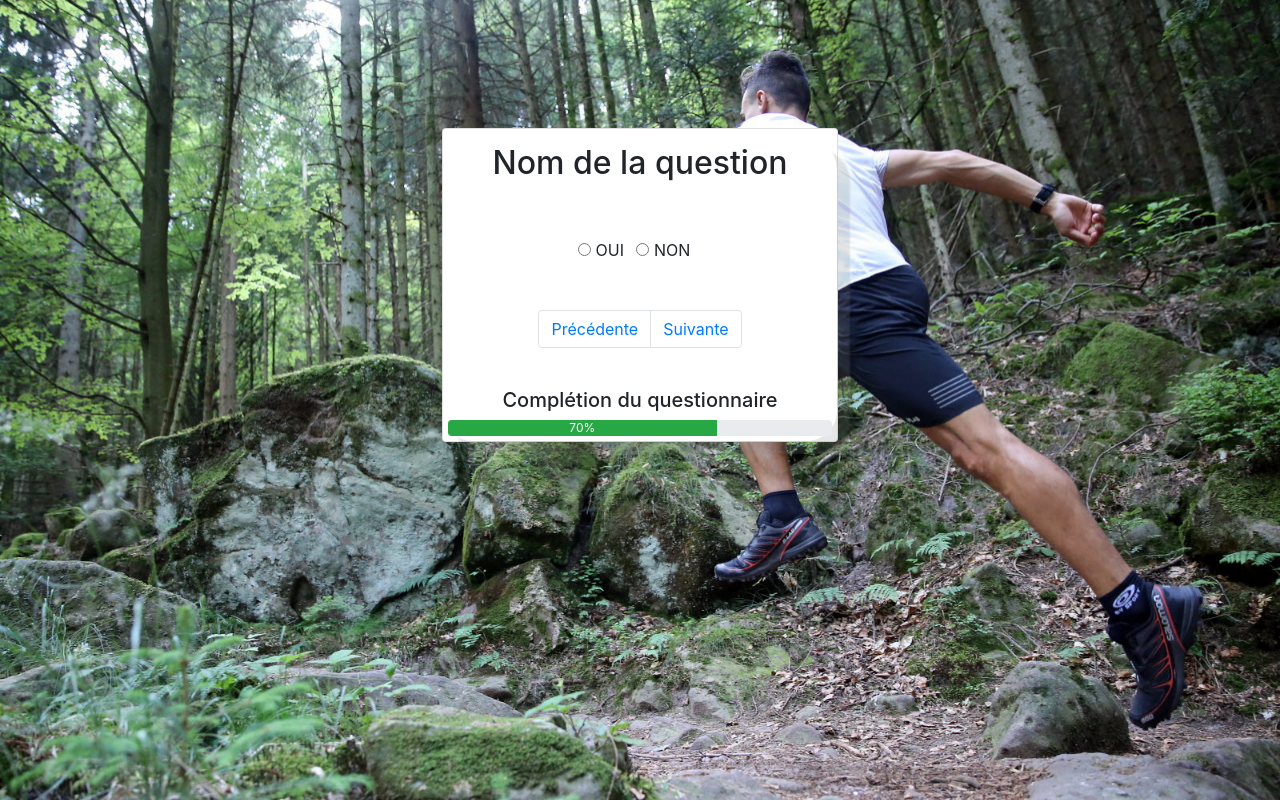
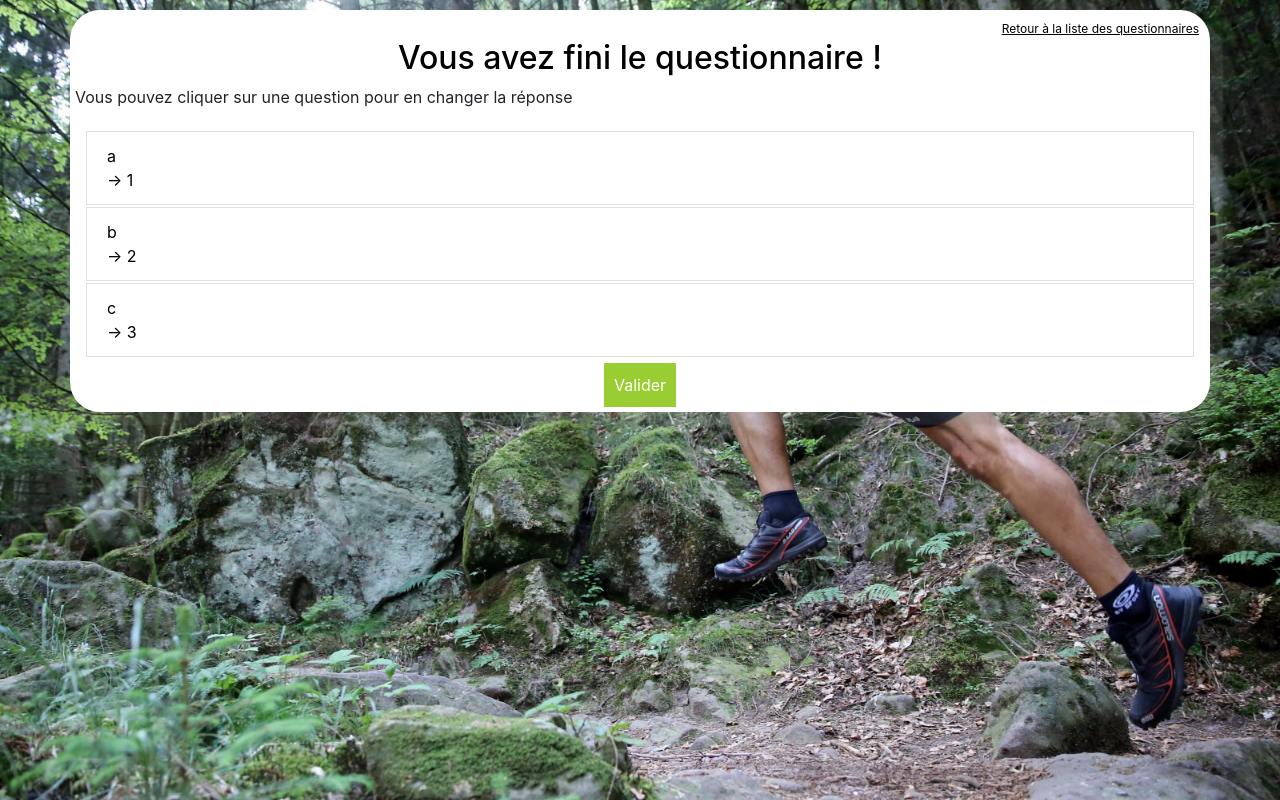
Before and after one commit to VLCR-UBO/Suit-ton-sportif, a React (Create React App) app in the folder web/client/: page / in a window 1280 px wide. Built offline with nearby package versions, Linux system fonts and the light colour scheme.

Commit message:
faut se bouger de completer ce que j'ai fait

```diff
--- a/web/client/src/App.js
+++ b/web/client/src/App.js
@@ -10,7 +10,12 @@ class App extends Component {
 	constructor(props){
 		super(props);
 		this.state = {
-      charger : 'question'
+		charger : 'resultat',
+		questionnaire : null,
+		nbQuestion : -1,
+		question : null,
+		reponses : null,
+		idSportif : -1
 		}
 	}
 
@@ -20,26 +25,72 @@ class App extends Component {
 		});
 	}
 
+	chargerSportif = (id) => {
+		this.setState({
+		idSportif : id
+		})
+	}
+
+	chargerQuestionnaire = (nom) => {
+		this.setState({
+		questionnaire : nom
+		});
+	}
+
+	chargerQuestion = (tab) => {
+		this.setState({
+		question : tab
+		});
+	}
+
+	chargerReponse = (tab) => {
+		this.setState({
+		reponses : tab
+		});
+	}
+
+	chargerNbQuestions = (nb) =>{
+		this.setState({
+			nbQuestion : nb
+		});
+	}
+
 	render(){
 		if(this.state.charger === 'connexion'){
 		return (
 			<div className="App">
 			<Header />
-          <Login />
+			<Login
+				charger={this.changerPage}
+				chargerSportif={this.chargerSportif}
+			/>
 			</div>
 		);
 		}else if(this.state.charger === 'questionnaire'){
 		return(
-        <Questionnaire/>
+			<Questionnaire
+				charger={this.changerPage}
+				nomQuestionnaire={this.chargerQuestionnaire}
+			/>
 		);
 		}else if(this.state.charger === 'resultat'){
 			return(
-        <Resultat/>
+				<Resultat
+					charger={this.changerPage}
+					sportif={this.state.idSportif}
+					question={this.state.question}
+					reponses={this.state.reponses}
+				/>
 			);
 		}
 		else if(this.state.charger === 'question'){
 		return(
-        <Question/>
+			<Question
+				charger={this.changerPage}
+				nomQuestionnaire={this.state.questionnaire}
+				chargerQuestion={this.chargerQuestion}
+				chargerReponse={this.chargerReponse}
+			/>
 		);
 		}
 	}
--- a/web/client/src/components/Login.js
+++ b/web/client/src/components/Login.js
@@ -1,7 +1,7 @@
 import Axios from 'axios';
 import React,{useState} from 'react';
 
-export default function Login() {
+export default function Login(props) {
     const [pseudo,setPseudo] = useState('');
     const [password , setPassword] = useState('');
 
@@ -43,7 +43,7 @@ export default function Login() {
                 }
             }
         });
-
+        props.charger('question');
     };
 
         return (
--- a/web/client/src/components/Question.js
+++ b/web/client/src/components/Question.js
@@ -1,7 +1,30 @@
-import React from 'react';
+import React, { useState } from 'react';
 
-export default function Question() {
+export default function Question(props) {
+    const [numQuestion, setNumQuestion] = useState(0);
+    const [questions, setQuestions] = useState(['a', 'b', 'c']);
+    const [reponses, setReponses] = useState([]);
+    const [pourcentage, setPourcentage] = useState("0%");
+    const nbQuestion = 3;
 
+    var suivant = () => {
+        reponses[numQuestion] = document.getElementById("oui").checked ? 1 : 0;
+        setNumQuestion(numQuestion+1);
+        setPourcentage((((numQuestion+1) / nbQuestion) * 100) + "%");
+
+        if(numQuestion === nbQuestion-1){
+            props.chargerQuestion(questions);
+            props.chargerReponse(reponses);
+            props.charger('resultat');
+        }
+    }
+
+    var precedent = () => {
+        setNumQuestion(numQuestion-1);
+        setPourcentage((((numQuestion+1)/ nbQuestion) * 100) + "%");
+    }
+
+    //la faut charger la liste de question a partir de props.nomQuestionnaire
 
     return (
         <body className="Question">
@@ -9,43 +32,35 @@ export default function Question() {
                 <div class="card" id="card">
                     <div class="container">
 
-
-                        <center><h2>Nom de la question</h2></center>
+                        <center><h2>{questions[numQuestion]}</h2></center>
                         <br/><br/>
 
                         <center><div class="form-check-inline">
                             <label class="form-check-label">
-                            <input type="radio" class="form-check-input" name="optradio" />OUI</label>
+                            <input type="radio" class="form-check-input" name="optradio" id="oui"/>OUI</label>
                             </div>
                             <div class="form-check-inline">
                             <label class="form-check-label">
-                            <input type="radio" class="form-check-input" name="optradio" />NON</label>
+                            <input type="radio" class="form-check-input" name="optradio" checked/>NON</label>
                         </div></center>
                         <br/><br/>
 
                         <nav aria-label="navigation">
                             <ul class="pagination justify-content-center">
-                                <li class="page-item"><a class="page-link" href="#">Précédente</a></li>
-                                <li class="page-item"><a class="page-link" href="#">Suivante</a></li>
+                                <li class="page-item"><button onClick={precedent}>Précédente</button></li>
+                                <li class="page-item"><button onClick={suivant}>Suivante</button></li>
                             </ul>
                         </nav>
                         <br/>
                         <center><h5>Complétion du questionnaire</h5></center>
                         <div class="progress">
-                            <div class="progress-bar bg-success" style={{width:"70%"}}>70%</div>
+                            <div class="progress-bar bg-success" style={{width:pourcentage}}>{pourcentage}</div>
                         </div>
                     </div>
                 </div>
 
             </div>
-
         </body>
 
-    )};
-
-const titleStyle = {
-    color :"#000",
-    textAlign : "center",
-    padding : "#10 px"
-
+    )
 };
--- a/web/client/src/components/Questionnaire.js
+++ b/web/client/src/components/Questionnaire.js
@@ -15,8 +15,11 @@ export default class Questionnaire extends React.Component {
     }
 
     chargerQuestionnaire(nom){
-        console.log(nom);
+        this.props.nomQuestionnaire(nom);
+        this.props.charger('question');
     }
+
+    //charger la liste des questions
 
     render(){
         const listItems = this.state.list.map((nom) =>
--- a/web/client/src/components/Resultat.js
+++ b/web/client/src/components/Resultat.js
@@ -29,6 +29,8 @@ export default class Resultat extends React.Component{
     retourChoixQuestionnaire(){
         this.props.changer('questionnaire');
     }
+
+    //envoyer les reponses
 
     render(){
         const listItems = this.fusionListe().map((nom) =>
```
Lines whose indentation alone changed are shown as unchanged.
